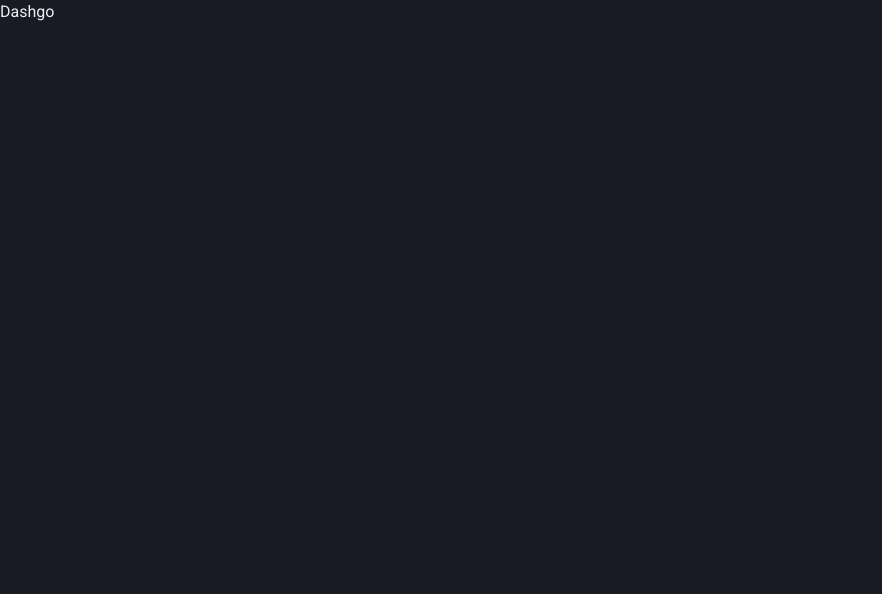
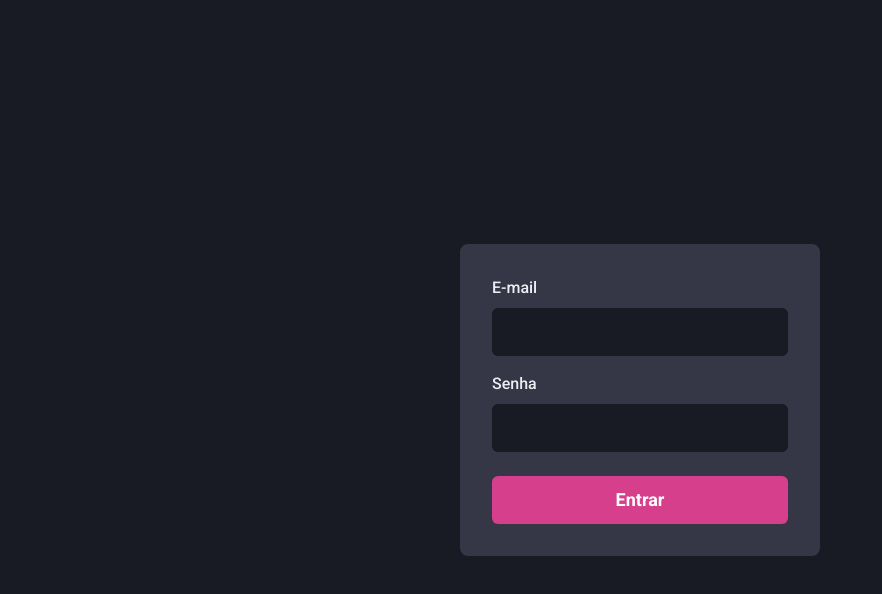
Before and after one commit to viniciosComerciante/renata-dashboard, a Next.js app: page / in a window 1280 px wide. Shown: the top 594 px of the page, without its empty margins (0-882 px from the left). Built offline with nearby package versions, Linux system fonts and the light colour scheme.

Commit message:
feat: página de signin

```diff
--- /dev/null
+++ b/src/components/Form/Input.tsx
@@ -0,0 +1,31 @@
+import {
+  FormLabel,
+  FormControl,
+  Input as ChakraInput,
+  InputProps as ChakraInputProps,
+} from "@chakra-ui/react";
+
+interface InputProps extends ChakraInputProps {
+  name: string;
+  label?: string;
+}
+
+export function Input({ name, label, ...rest }: InputProps) {
+  return (
+    <FormControl>
+      <FormLabel htmlFor="email">{label}</FormLabel>
+      <ChakraInput
+        name={name}
+        id={name}
+        focusBorderColor="pink.500"
+        bgColor="gray.900"
+        variant="filled"
+        _hover={{
+          bgColor: "gray.900",
+        }}
+        size="lg"
+        {...rest}
+      ></ChakraInput>
+    </FormControl>
+  );
+}
--- a/src/pages/index.tsx
+++ b/src/pages/index.tsx
@@ -1,3 +1,26 @@
-export default function Home() {
-  return <h1>Dashgo</h1>;
+import { Flex, Button, Stack, FormLabel, FormControl } from "@chakra-ui/react";
+import { Input } from "../components/Form/Input";
+
+export default function SignIn() {
+  return (
+    <Flex w="100vw" h="100vh" alignItems="center" justifyContent="center">
+      <Flex
+        as="form"
+        width="100%"
+        maxWidth={360}
+        bg="gray.700"
+        p={8}
+        borderRadius={8}
+        flexDir="column"
+      >
+        <Stack spacing={4}>
+          <Input name="email" label="E-mail" type="email" />
+          <Input name="password" label="Senha" type="password" />
+        </Stack>
+        <Button type="submit" mt={6} colorScheme="pink" size="lg">
+          Entrar
+        </Button>
+      </Flex>
+    </Flex>
+  );
 }
```
